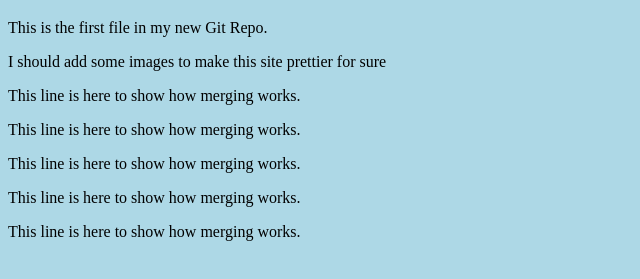
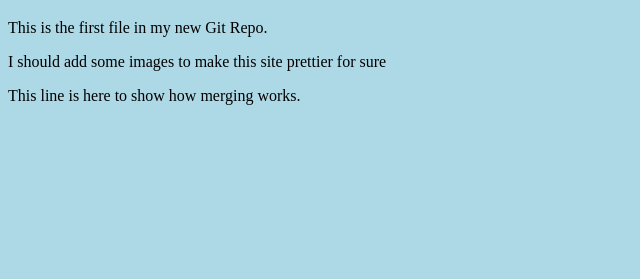
Before and after one commit to dejanmatic-web/git-workflow, a plain HTML site: page index.html in a window 1280 px wide. Shown: the part 61-340 px from the top of the page, without its empty margins (0-640 px from the left). Drawn offline with Linux system fonts and the light colour scheme.

Commit message:
deleted duplicated lines

```diff
--- a/index.html
+++ b/index.html
@@ -12,9 +12,5 @@
         <p>This is the first file in my new Git Repo.</p>
         <p>I should add some images to make this site prettier for sure</p>
         <p>This line is here to show how merging works.</p>
-        <p>This line is here to show how merging works.</p>
-        <p>This line is here to show how merging works.</p>
-        <p>This line is here to show how merging works.</p>
-        <p>This line is here to show how merging works.</p>
     </body>
 </html>
```
